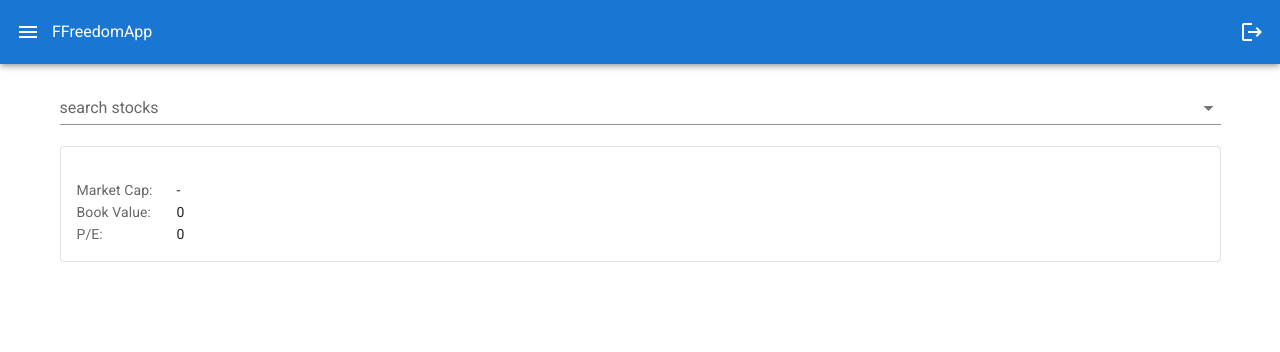
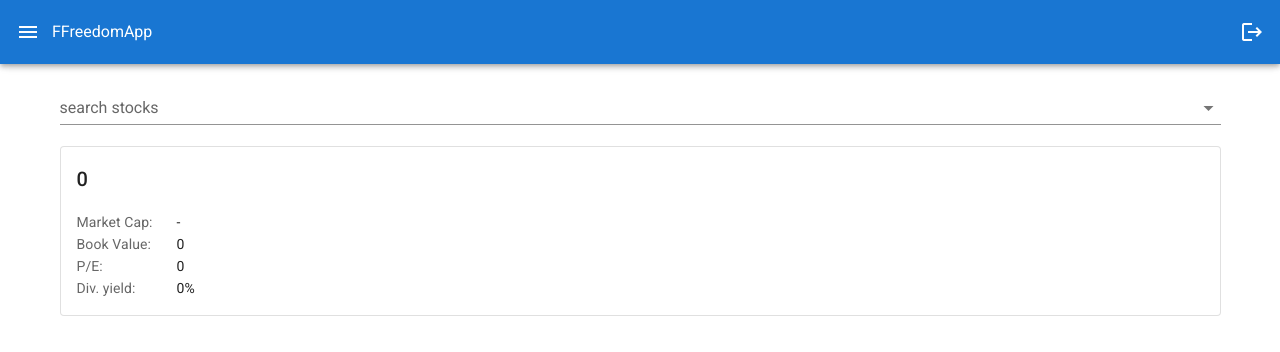
Before and after one commit to weily10/finance-app, a Vue app: page /#/ in a window 1280 px wide. Shown: the top 352 px of the page. Built offline with nearby package versions, Linux system fonts and the light colour scheme.

Commit message:
added more data, layout fix

```diff
--- a/db.json
+++ b/db.json
@@ -12,31 +12,37 @@
     },
     {
       "id": 3,
-      "q": "Nvidia",
+      "q": "Cleanaway Co Ltd",
       "region": "USA"
     }
   ],
   "get-quotes": [
     {
       "id": 1,
+      "lastPrice":171,
       "symbols": "TSMC",
       "marketCap": 2144213,
       "bookValue": 193,
-      "trailingPE": 24
+      "trailingPE": 32.4,
+      "dividendYield":331
     },
     {
       "id": 2,
-      "symbols": "Nvidia",
+      "lastPrice":171,
+      "symbols": "Cleanaway Co Ltd",
       "marketCap": 473732,
       "bookValue": 992,
-      "trailingPE": 12
+      "trailingPE": 14.47,
+      "dividendYield":585
     },
     {
       "id": 3,
+      "lastPrice":171,
       "symbols": "Vale",
       "marketCap": 443534,
       "bookValue": 343,
-      "trailingPE": 34
+      "trailingPE": 3.4,
+      "dividendYield":585
     }
   ]
 }
--- a/src/views/Home.vue
+++ b/src/views/Home.vue
@@ -18,21 +18,26 @@
       </v-col>
     </v-row>
     <v-card outlined>
-      <v-card-title>{{ stockSearch }}</v-card-title>
+
+        <v-card-title>{{ format(quote.lastPrice) }}<v-spacer></v-spacer> <div class="text-overline pl-4 pt-1">{{ stockSearch }}</div></v-card-title>
         <v-card-text>
           <div class="d-flex flex-row">
-          <div class="pr-2  label">Market Cap:</div>
+            <div class="label">Market Cap:</div>
             <div class="text--primary ">
               {{ numFormatter(quote.marketCap) }}
             </div>
           </div>
           <div class="d-flex flex-row">
-          <div class="pr-2  label">Book Value:</div>
+            <div class="label">Book Value:</div>
             <div class="text--primary ">{{ format(quote.bookValue) }}</div>
           </div>
           <div class="d-flex flex-row">
-          <div class="pr-2  label">P/E:</div>
-          <div class="text--primary ">{{ format(quote.trailingPE) }}</div>
+            <div class="label">P/E:</div>
+            <div class="text--primary ">{{ quote.trailingPE }}</div>
+          </div>
+          <div class="d-flex flex-row">
+            <div class="label">Div. yield:</div>
+            <div class="text--primary ">{{ quote.dividendYield / 100 }}%</div>
           </div>
         </v-card-text>
     </v-card>
@@ -68,16 +73,18 @@ export default {
       search: null,
       symbol: null,
       quote: {
+        lastPrice: 0,
         marketCap: 0,
         bookValue: 0,
         trailingPE: 0,
+        dividendYield: 0,
       },
     };
   },
   computed: {
     items() {
-      return this.quotes.map(key=>{
-        return key.q
+      return this.quotes.map((key) => {
+        return key.q;
       });
     },
   },
@@ -91,20 +98,8 @@ export default {
         symbols: val,
       };
       api.getQuote(params).then((res) => {
-        let resQuote = res.data[0]
-        this.quote = resQuote
-        // console.log(res);
-        // Object.keys(this.quote).map((key) => {
-        //   // this.quotes[key] *= 2;
-        //   let resQuote = res.data.quoteResponse;
-        //   Object.keys(resQuote).map((key1) => {
-        //       console.log(key,key1);
-        //     if (key === key1) {
-        //       console.log(this.quote[key],key);
-        //       this.quote[key] = resQuote[key1];
-        //     }
-        //   });
-        // });
+        let resQuote = res.data[0];
+        this.quote = resQuote;
       });
     },
   },
@@ -126,7 +121,6 @@ export default {
       }
     },
     querySelections(val) {
-
       this.isLoading = true;
       setTimeout(() => {
         const params = {
```
Also changed, not shown: 1 other file (tests, documents, lock files or other folders). Lines whose indentation alone changed are shown as unchanged.
